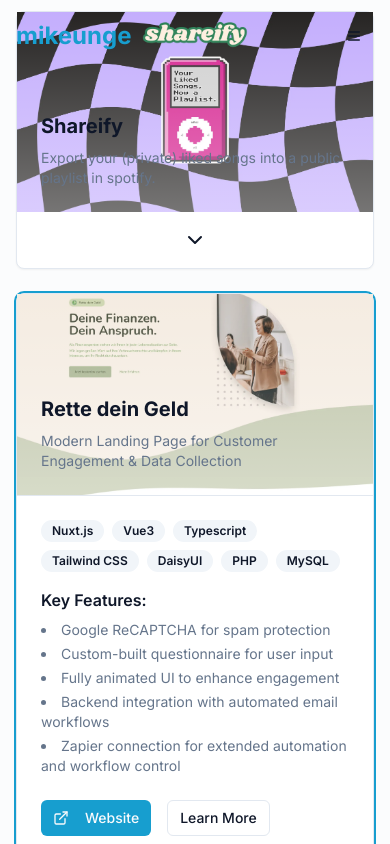
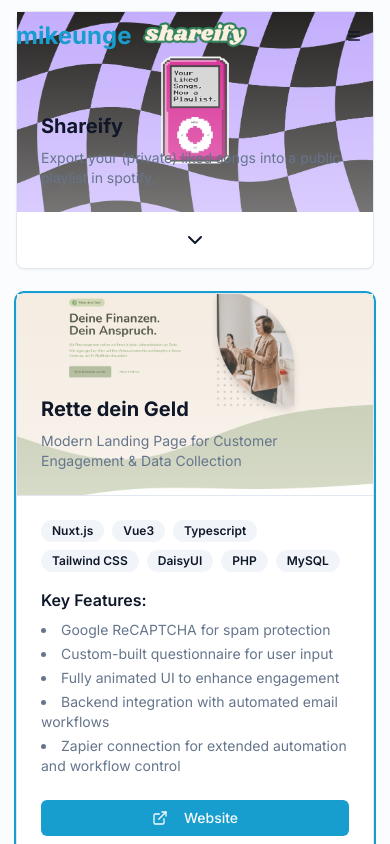
Before and after one commit to mikeunge/portfolio, a Next.js app: page / in a window 390 px wide. Both pictures are taken after a click on the element 195 px from the left and 4508 px from the top of the page. Shown: the part 4086-4930 px from the top of the page. Built offline with nearby package versions, Linux system fonts and the light colour scheme.

Commit message:
fix: button layout on mobile

```diff
--- a/components/projects.tsx
+++ b/components/projects.tsx
@@ -116,7 +116,7 @@
                             </ul>
                           </div>
 
-                          <div className="flex gap-4 pt-2">
+                          <div className="flex flex-col md:flex-row gap-4 pt-2">
                             {project.githubLink && (
                               <Button
                                 size="sm"
```
